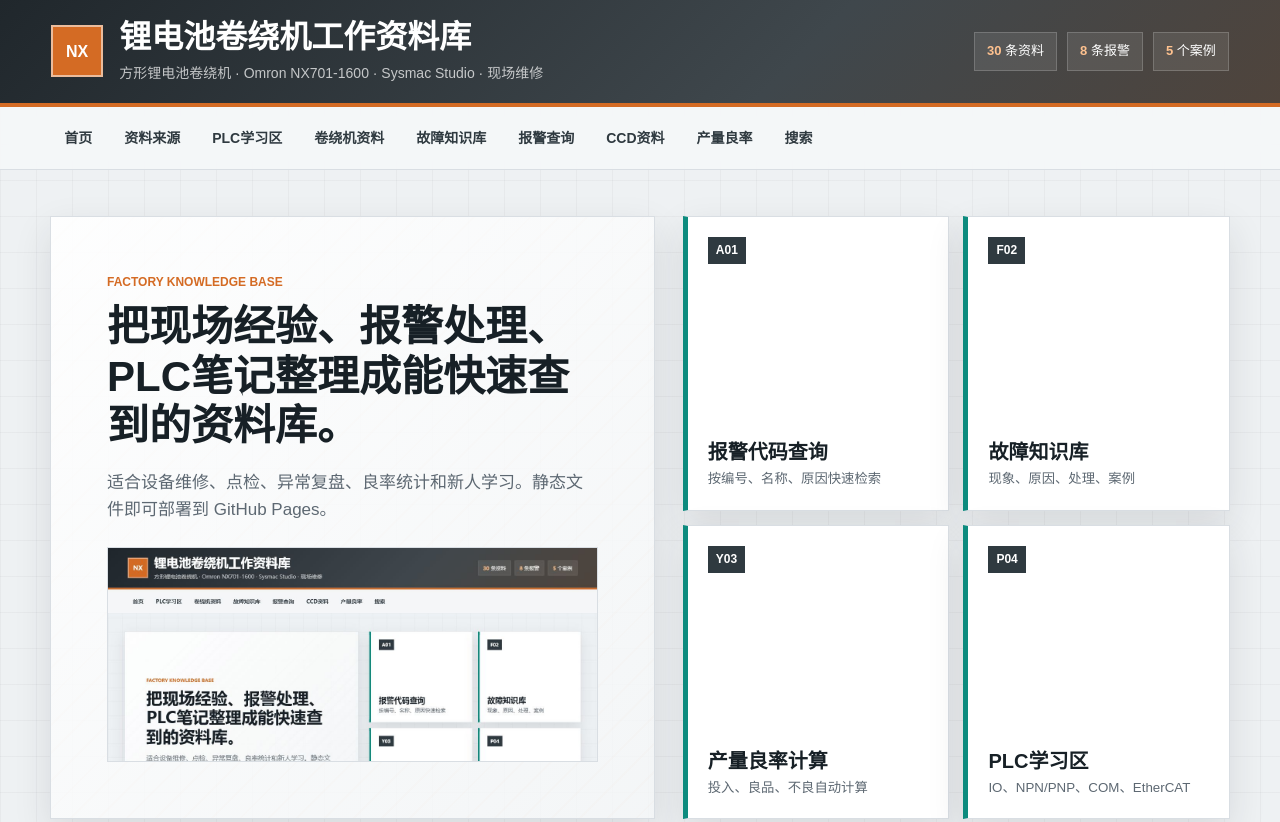
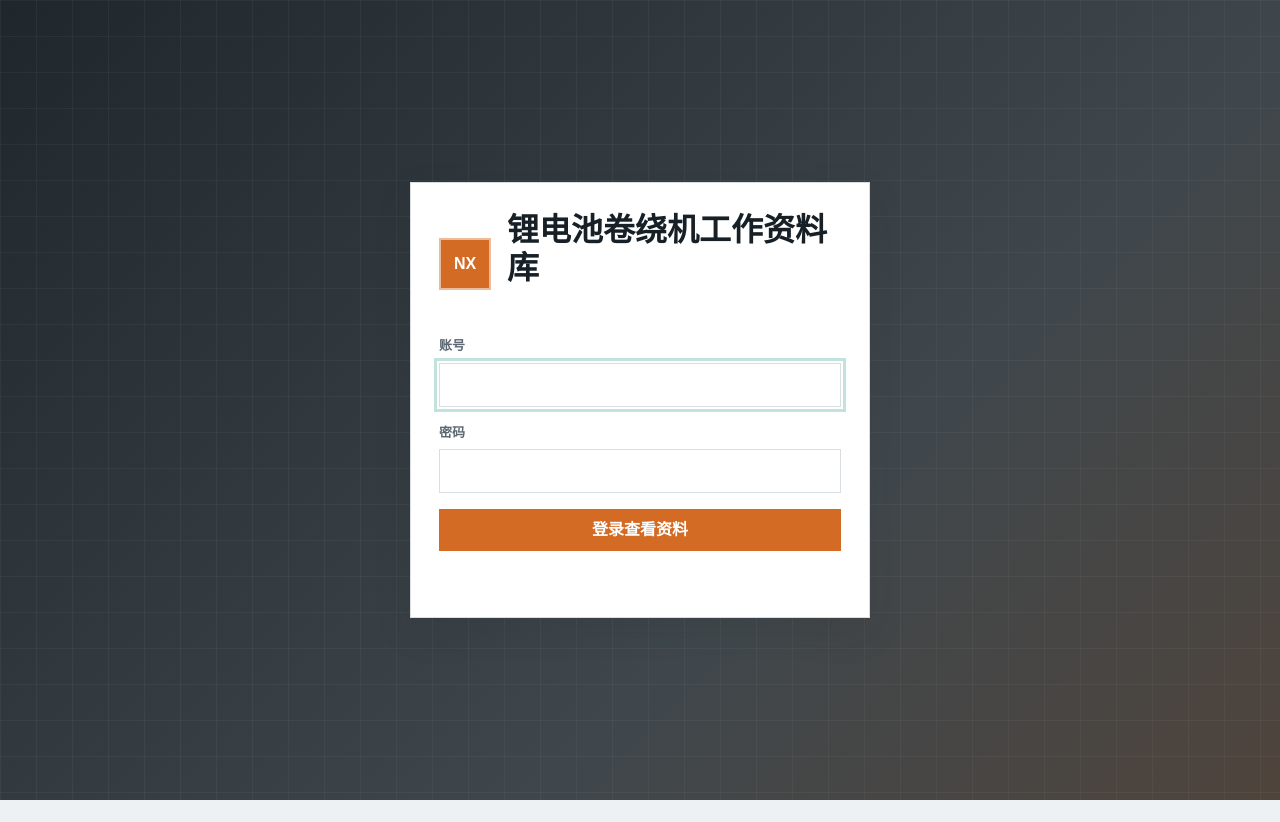
Before and after one commit to tbg3053785858-gif/winder-knowledge-site, a plain HTML site: page index.html in a window 1280 px wide. Shown: the top 822 px of the page. After the commit the page ends 800 px from the top, so only its background shows below. Drawn offline with Linux system fonts and the light colour scheme.

Commit message:
Add login gate

```diff
--- a/index.html
+++ b/index.html
@@ -6,7 +6,29 @@
   <title>锂电池卷绕机工作资料库</title>
   <link rel="stylesheet" href="style.css">
 </head>
-<body>
+<body class="locked">
+  <section id="loginScreen" class="login-screen" aria-label="登录">
+    <form id="loginForm" class="login-panel">
+      <div class="brand login-brand">
+        <div class="brand-mark">NX</div>
+        <div>
+          <h1>锂电池卷绕机工作资料库</h1>
+          <p>请输入账号密码后查看资料</p>
+        </div>
+      </div>
+      <label>
+        <span>账号</span>
+        <input id="loginUser" type="text" autocomplete="username" required>
+      </label>
+      <label>
+        <span>密码</span>
+        <input id="loginPassword" type="password" autocomplete="current-password" required>
+      </label>
+      <button type="submit">登录查看资料</button>
+      <p id="loginMessage" class="login-message" aria-live="polite"></p>
+    </form>
+  </section>
+
   <header class="site-header">
     <div class="brand">
       <div class="brand-mark">NX</div>
@@ -19,6 +41,7 @@
       <span><b id="statTotal">0</b> 条资料</span>
       <span><b id="statAlarm">0</b> 条报警</span>
       <span><b id="statFault">0</b> 个案例</span>
+      <button id="logoutButton" class="logout-button" type="button">退出</button>
     </div>
   </header>
 
--- a/script.js
+++ b/script.js
@@ -7,6 +7,12 @@ const dataFiles = {
 };
 
 const sourceFile = "data/source_links.json";
+
+const authConfig = {
+  username: "admin",
+  passwordHash: "1d94f93afe946ad4dbab1887609b96a09e1a0058d2a9d9cd07daad4f1c5a4ba5",
+  sessionKey: "winderKnowledgeAuth"
+};
 
 const fallbackData = {
   alarms: [
@@ -47,6 +53,17 @@ const state = {
 document.addEventListener("DOMContentLoaded", init);
 
 async function init() {
+  bindAuthEvents();
+  if (!isAuthenticated()) {
+    showLogin();
+    return;
+  }
+
+  await startApp();
+}
+
+async function startApp() {
+  unlockApp();
   await loadAllData();
   renderStats();
   renderFilterGroup("plc", state.plc, "category");
@@ -56,6 +73,54 @@ async function init() {
   renderAll();
   bindEvents();
   calculateYield();
+}
+
+function bindAuthEvents() {
+  const loginForm = document.getElementById("loginForm");
+  const logoutButton = document.getElementById("logoutButton");
+
+  loginForm.addEventListener("submit", async (event) => {
+    event.preventDefault();
+    const username = document.getElementById("loginUser").value.trim();
+    const password = document.getElementById("loginPassword").value;
+    const message = document.getElementById("loginMessage");
+    const isValid = username === authConfig.username && await sha256(password) === authConfig.passwordHash;
+
+    if (!isValid) {
+      message.textContent = "账号或密码错误。";
+      return;
+    }
+
+    sessionStorage.setItem(authConfig.sessionKey, "ok");
+    message.textContent = "";
+    await startApp();
+  });
+
+  logoutButton.addEventListener("click", () => {
+    sessionStorage.removeItem(authConfig.sessionKey);
+    location.reload();
+  });
+}
+
+function isAuthenticated() {
+  return sessionStorage.getItem(authConfig.sessionKey) === "ok";
+}
+
+function showLogin() {
+  document.body.classList.add("locked");
+  document.getElementById("loginScreen").removeAttribute("hidden");
+  document.getElementById("loginUser").focus();
+}
+
+function unlockApp() {
+  document.body.classList.remove("locked");
+  document.getElementById("loginScreen").setAttribute("hidden", "");
+}
+
+async function sha256(text) {
+  const bytes = new TextEncoder().encode(text);
+  const digest = await crypto.subtle.digest("SHA-256", bytes);
+  return Array.from(new Uint8Array(digest)).map((byte) => byte.toString(16).padStart(2, "0")).join("");
 }
 
 async function loadAllData() {
--- a/style.css
+++ b/style.css
@@ -37,6 +37,80 @@ body {
 a {
   color: inherit;
   text-decoration: none;
+}
+
+body.locked .site-header,
+body.locked .top-nav,
+body.locked main,
+body.locked footer {
+  display: none;
+}
+
+.login-screen {
+  min-height: 100vh;
+  display: grid;
+  place-items: center;
+  padding: 24px;
+  background:
+    linear-gradient(90deg, rgba(255, 255, 255, 0.04) 1px, transparent 1px),
+    linear-gradient(180deg, rgba(255, 255, 255, 0.04) 1px, transparent 1px),
+    linear-gradient(135deg, #20272c 0%, #3f474c 64%, #4f443c 100%);
+  background-size: 36px 36px, 36px 36px, auto;
+}
+
+.login-screen[hidden] {
+  display: none;
+}
+
+.login-panel {
+  width: min(100%, 460px);
+  display: grid;
+  gap: 16px;
+  padding: 28px;
+  background: #fff;
+  border: 1px solid var(--line);
+  box-shadow: var(--shadow);
+}
+
+.login-brand {
+  color: var(--ink);
+  margin-bottom: 4px;
+}
+
+.login-brand h1 {
+  font-size: 24px;
+}
+
+.login-brand p {
+  color: var(--muted);
+}
+
+.login-panel label {
+  display: grid;
+  gap: 6px;
+}
+
+.login-panel label span {
+  color: var(--muted);
+  font-size: 13px;
+  font-weight: 800;
+}
+
+.login-panel button,
+.logout-button {
+  min-height: 42px;
+  border: 1px solid var(--accent);
+  color: #fff;
+  background: var(--accent);
+  cursor: pointer;
+  font: inherit;
+  font-weight: 800;
+}
+
+.login-message {
+  min-height: 22px;
+  color: var(--danger);
+  font-weight: 800;
 }
 
 .site-header {
@@ -108,6 +182,13 @@ p {
 
 .status-strip b {
   color: #ffc28f;
+}
+
+.logout-button {
+  min-height: 36px;
+  padding: 6px 12px;
+  background: rgba(255, 255, 255, 0.12);
+  border-color: rgba(255, 255, 255, 0.28);
 }
 
 .top-nav {
```
Also changed, not shown: 1 other file.
